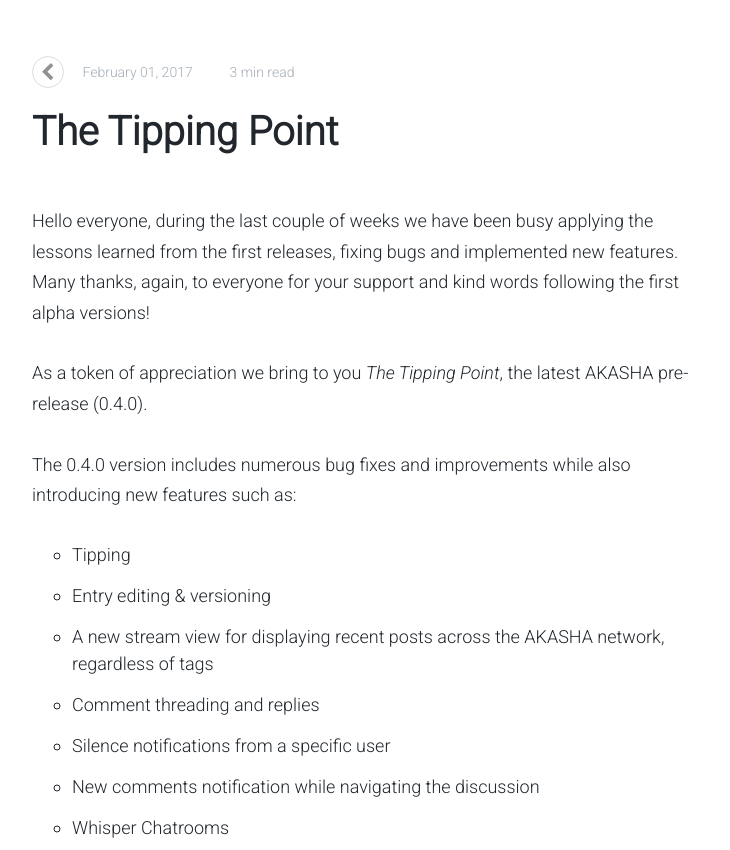
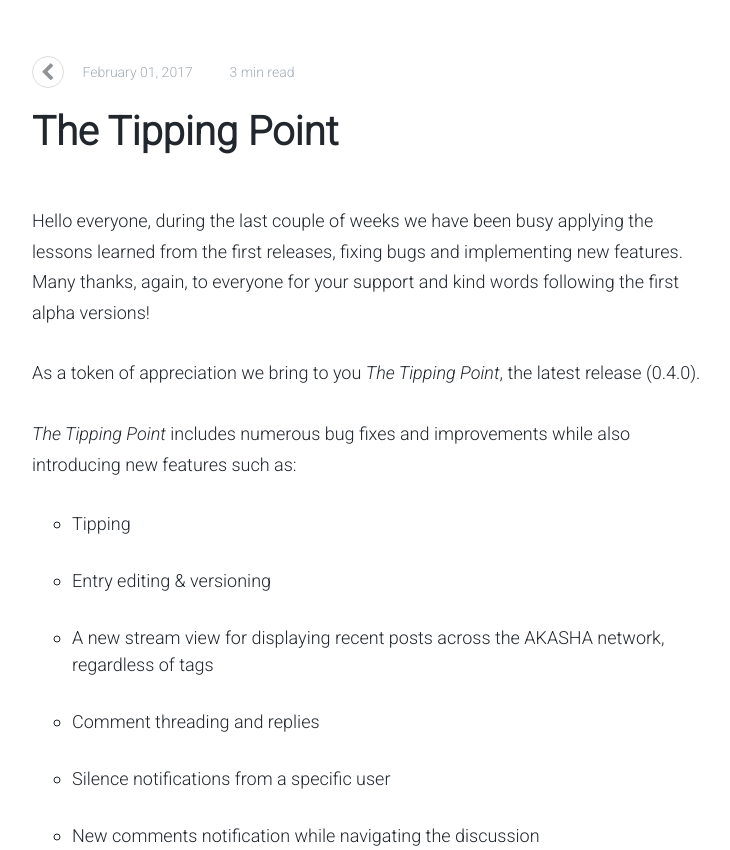
Before and after one commit to AKASHAorg/blog.akasha.world, a Jekyll site: the page built from _posts/2017-02-01-the-tipping-point.md, in a window 1280 px wide and 900 px high, scrolled down 494 px, cut to the strip 50-900 px from the top of the window. Shown: the whole strip, without its empty margins (268-998 px from the left). Built offline with Jekyll 4.4.1, drawn with Linux system fonts in a browser that asks for light colours; comment, search, counter and statistics services are not loaded; some of the changed text lies outside the part shown.

Commit message:
Update 2017-02-01-the-tipping-point.md

```diff
--- a/_posts/2017-02-01-the-tipping-point.md
+++ b/_posts/2017-02-01-the-tipping-point.md
@@ -10,25 +10,39 @@ tags: AKASHA, Ethereum, IPFS, Alpha, Pre-Alpha, Release
 draft: true
 ---
 
-Hello everyone, during the last couple of weeks we have been busy applying the lessons learned from the first releases, fixing bugs and implemented new features. Many thanks, again, to everyone for your support and kind words following the first alpha versions!
+Hello everyone, during the last couple of weeks we have been busy applying the lessons learned from the first releases, fixing bugs and implementing new features. Many thanks, again, to everyone for your support and kind words following the first alpha versions!
 
-As a token of appreciation we bring to you *The Tipping Point*, the latest AKASHA pre-release (0.4.0).
+As a token of appreciation we bring to you *The Tipping Point*, the latest release (0.4.0).
 
-The 0.4.0 version includes numerous bug fixes and improvements while also introducing new features such as:
+*The Tipping Point* includes numerous bug fixes and improvements while also introducing new features such as:
 
 * Tipping
+
 * Entry editing & versioning
+
 * A new stream view for displaying recent posts across the AKASHA network, regardless of tags
+
 * Comment threading and replies
+
 * Silence notifications from a specific user
+
 * New comments notification while navigating the discussion
+
 * Whisper Chatrooms
+![whisper reddit]({{ site.baseurl }}/content/images/redditwhisper.jpg)
+![whisper IRC]({{ site.baseurl }}/content/images/whisperchannels1.jpg)
+![whisper IRC]({{ site.baseurl }}/content/images/whisperchannels2.jpg)
+![whisper IRC]({{ site.baseurl }}/content/images/whisperchannels3.jpg)
+![whisper IRC]({{ site.baseurl }}/content/images/whisperchannels4.jpg)
+
 * Profile hover card for easy access to actions such as “follow” and “send tip” for entries, chat and comments
+
 * Gas abstraction for most interactions (WIP)
 
-For those who have tried AKASHA before you will notice how smooth things go compared to the first release(s). The user experience has been streamlined and, overall, it feels like a solid step forward towards what AKASHA will become.
 
-In the meantime, we hope you enjoy this release!
+For those who have tried AKASHA before you will notice an overall improvement compared the first release(s). The streamlined user experience and various optimizations make *The Tipping Point* a solid step forward towards what AKASHA will become.
+
+In the meantime, we hope you enjoy this release! ^_^
 
 
 #### Instructions For Windows Pioneers:
@@ -59,8 +73,8 @@ As a word of caution, since it is an alpha, this dapp comes with all the instabi
 
 Failures, glitches and random errors **should be expected**. In case you stumble upon one, [please open an issue](https://github.com/AkashaProject/Alpha/issues/new){:target="_blank"} and we’ll look into it as soon as possible. Remember that we’re just getting started - things should get better with each release.
 
-What lies beyond The Tipping Point?
+What lies beyond [*The Tipping Point*](https://github.com/AkashaProject/Alpha/releases/tag/0.4.0)?
+
+![AKASHA]({{ site.baseurl }}/content/images/2_intro_akasha.jpg)
 
 Let's find out together!
-
-![AKASHA]({{ site.baseurl }}/content/images/2_intro_akasha.jpg)
```
